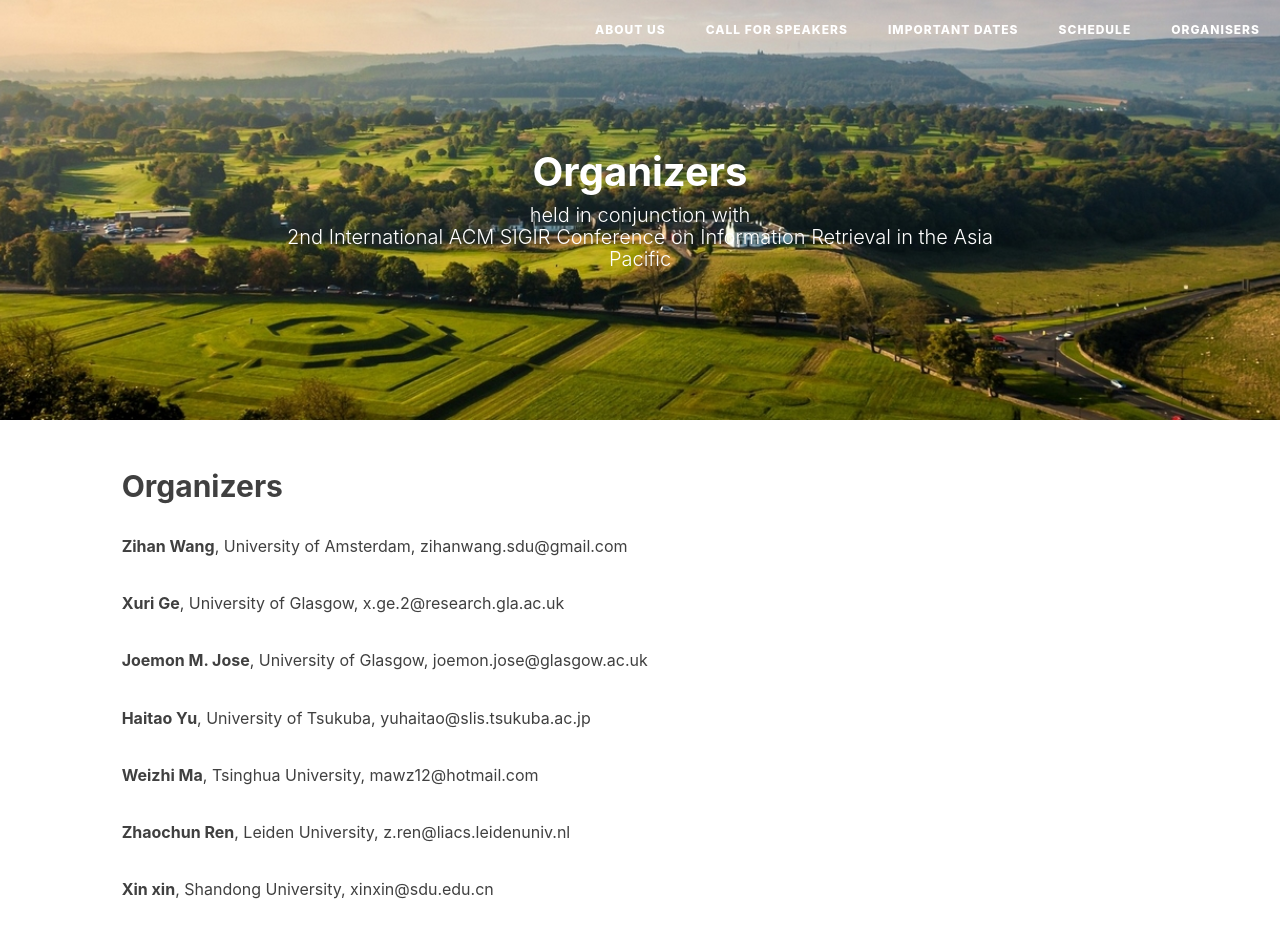
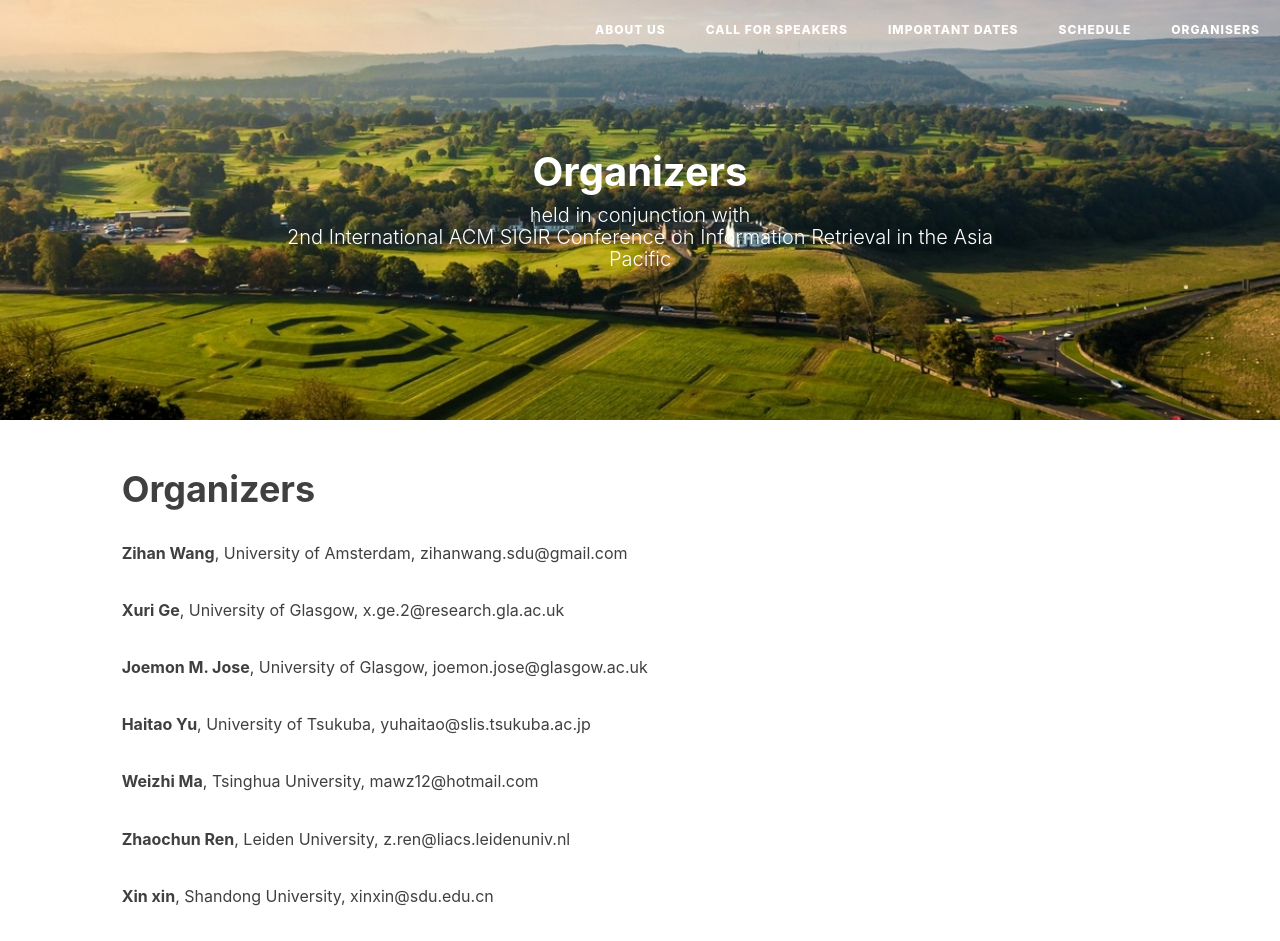
Before and after one commit to R3AG-SIGIR-AP/R3AG-SIGIR-AP.github.io, a Jekyll site: the page built from Organizers.md, in a window 1280 px wide. Built offline with Jekyll 4.4.1, drawn with Linux system fonts in a browser that asks for light colours; nearby versions of some CDN libraries; our own code applies the rules of GitHub Pages for plain Markdown files.

Commit message:
basic clean up

```diff
--- a/Organizers.md
+++ b/Organizers.md
@@ -3,7 +3,7 @@ layout: page
 description: ""
 ---
 
-## Organizers
+# Organizers
 
 **Zihan Wang**, University of Amsterdam, zihanwang.sdu@gmail.com
 
```
